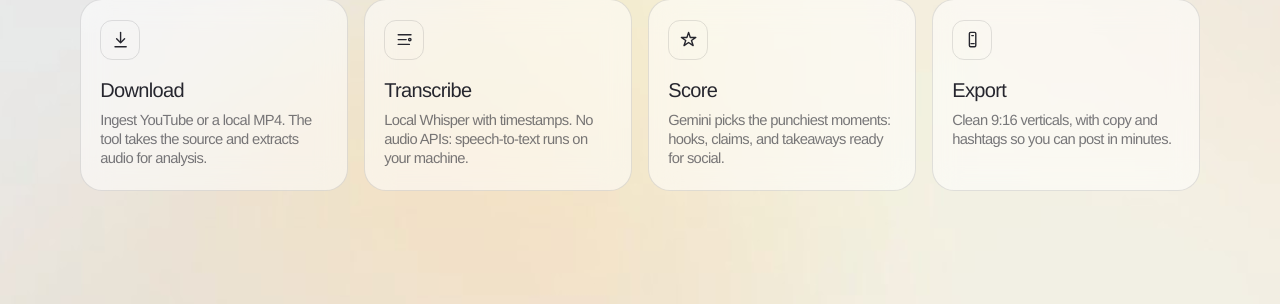
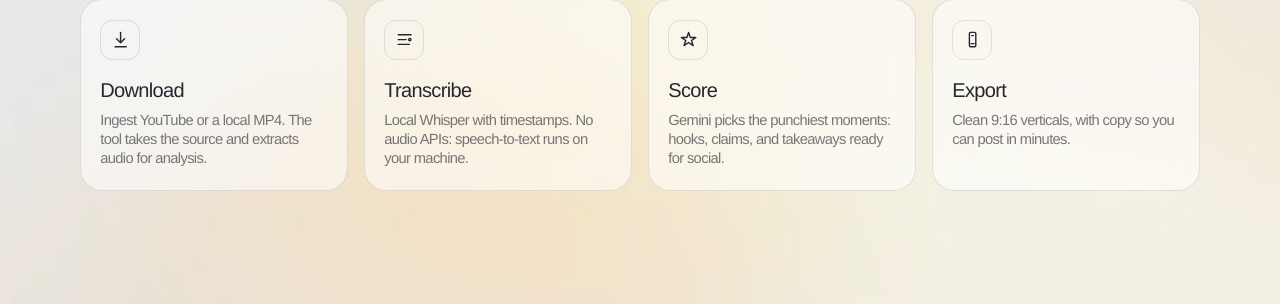
Before and after one commit to UlisesJ/AI-Hackaton-Data-Team-9, a FastAPI app: page / in a window 1280 px wide. Shown: the part 1840-2144 px from the top of the page. Run offline with FastAPI, Linux system fonts and the light colour scheme.

Commit message:
Remove hashtags from clip results and Export copy

```diff
--- a/app/static/app.js
+++ b/app/static/app.js
@@ -77,7 +77,6 @@ function renderClips(job) {
       <p class="clip-meta">Score ${Math.round(clip.score)} · ${formatTime(clip.start_sec)}–${formatTime(clip.end_sec)} · ${Math.round(clip.duration_sec)}s</p>
       <p class="clip-reason">${escapeHtml(clip.reason)}</p>
       <p class="clip-caption">${escapeHtml(clip.caption)}</p>
-      <p class="hashtags">${escapeHtml((clip.hashtags || []).join(" "))}</p>
       <div class="actions">
         <a href="/jobs/${job.id}/clips/${clip.id}" download>Download MP4</a>
         <a class="secondary" href="/jobs/${job.id}/clips/${clip.id}/srt" download>SRT</a>
--- a/app/static/styles.css
+++ b/app/static/styles.css
@@ -506,12 +506,6 @@ input:focus {
   color: var(--muted);
 }
 
-.hashtags {
-  margin: 0 0 1rem;
-  color: var(--ink);
-  font-size: 0.85rem;
-}
-
 .actions {
   display: flex;
   flex-wrap: wrap;
--- a/app/templates/index.html
+++ b/app/templates/index.html
@@ -180,7 +180,7 @@
             </svg>
           </span>
           <h4>Export</h4>
-          <p>Clean 9:16 verticals, with copy and hashtags so you can post in minutes.</p>
+          <p>Clean 9:16 verticals, with copy so you can post in minutes.</p>
         </li>
       </ul>
     </main>
```
